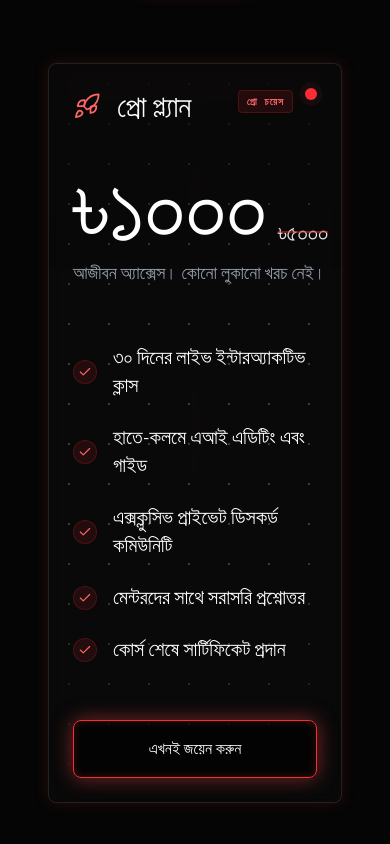
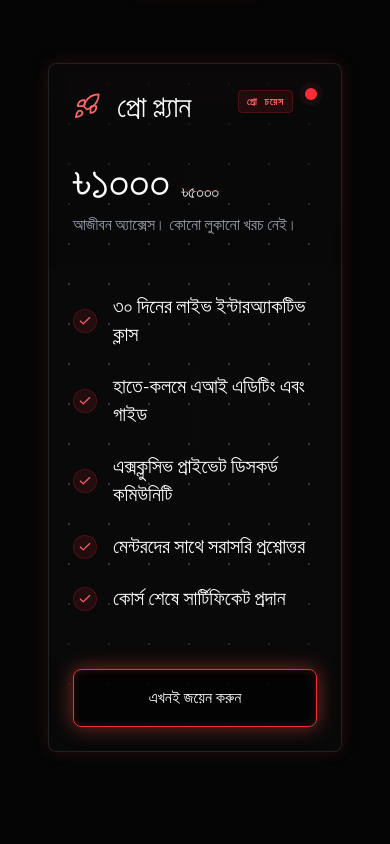
Before and after one commit to Rayan37307/30day-bu, a React (Vite) app: page / in a window 390 px wide. Shown: the part 9024-9868 px from the top of the page. Built offline with nearby package versions, Linux system fonts and the light colour scheme; a web font is replaced by a local one.

Commit message:
style: responsive downscale of pricing component typography

```diff
--- a/src/components/Pricing.tsx
+++ b/src/components/Pricing.tsx
@@ -107,14 +107,14 @@ export function Pricing() {
                 {/* Price */}
                 <div>
                   <div className="flex items-baseline gap-3 mb-2">
-                    <span className="text-8xl lg:text-9xl font-normal text-white tracking-tight font-display">
+                    <span className="text-5xl md:text-7xl lg:text-8xl font-normal text-white tracking-tight font-display">
                       ৳১০০০
                     </span>
-                    <span className="text-2xl lg:text-3xl font-normal text-white tracking-tight font-display opacity-90 line-through decoration-red-500/50">
+                    <span className="text-lg md:text-xl lg:text-2xl font-normal text-white tracking-tight font-display opacity-90 line-through decoration-red-500/50">
                       ৳৫০০০
                     </span>
                   </div>
-                  <p className="text-gray-400 text-lg font-light font-sans">
+                  <p className="text-gray-400 text-base md:text-lg font-light font-sans">
                     আজীবন অ্যাক্সেস। কোনো লুকানো খরচ নেই।
                   </p>
                 </div>
```
